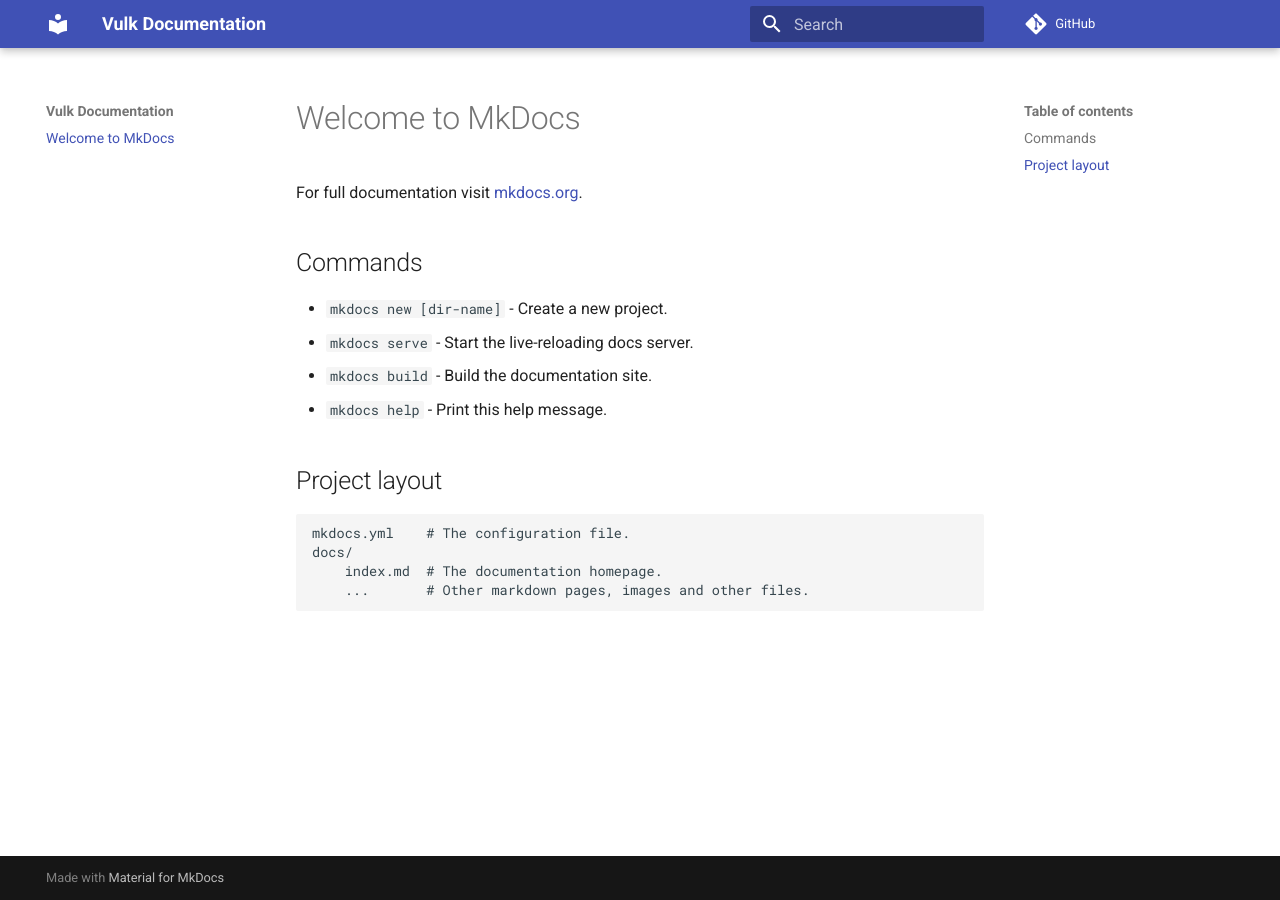
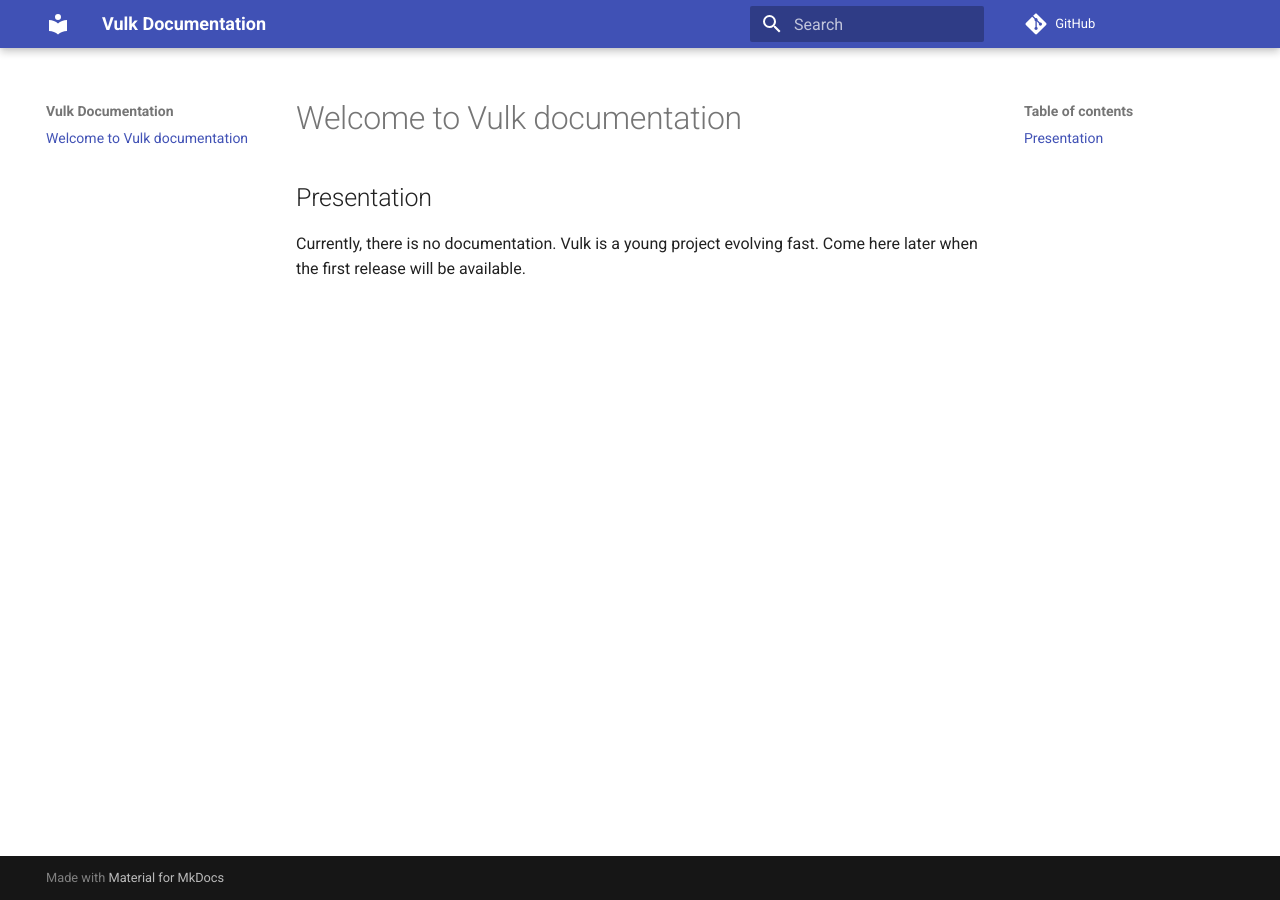
Before and after one commit to realitix/vulk, an MkDocs documentation site: the page built from docs/index.md, in a window 1280 px wide. Built offline with MkDocs 1.6.1 and Material for MkDocs 9.7.7, drawn with Linux system fonts in a browser that asks for light colours; comment, search, counter and statistics services are not loaded.

Commit message:
Update documentation

```diff
--- a/docs/index.md
+++ b/docs/index.md
@@ -1,17 +1,6 @@
-# Welcome to MkDocs
+# Welcome to Vulk documentation
 
-For full documentation visit [mkdocs.org](http://mkdocs.org).
+## Presentation
 
-## Commands
-
-* `mkdocs new [dir-name]` - Create a new project.
-* `mkdocs serve` - Start the live-reloading docs server.
-* `mkdocs build` - Build the documentation site.
-* `mkdocs help` - Print this help message.
-
-## Project layout
-
-    mkdocs.yml    # The configuration file.
-    docs/
-        index.md  # The documentation homepage.
-        ...       # Other markdown pages, images and other files.
+Currently, there is no documentation. Vulk is a young project evolving fast.
+Come here later when the first release will be available.
```
Also changed, not shown: README.md (+5 -3 lines).
